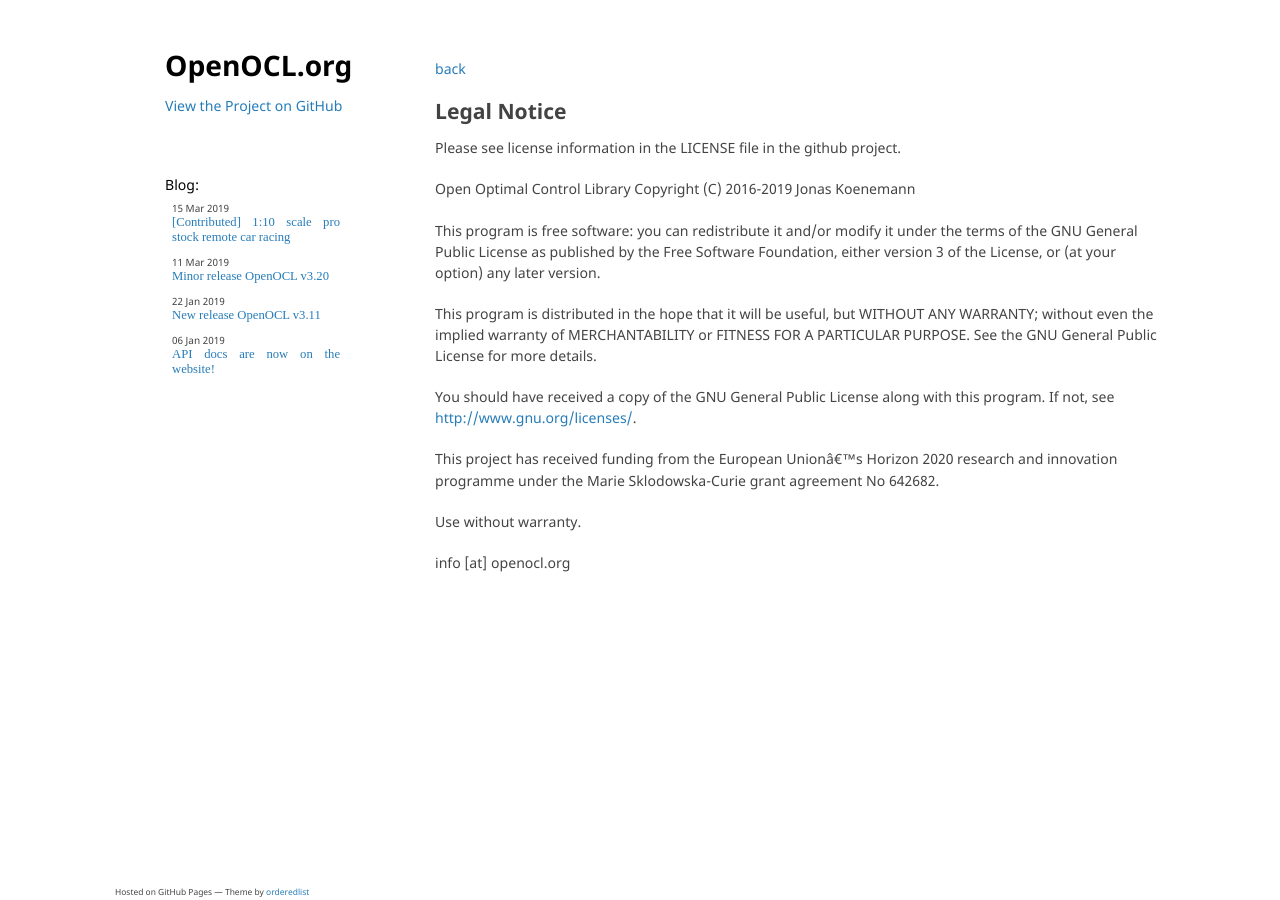
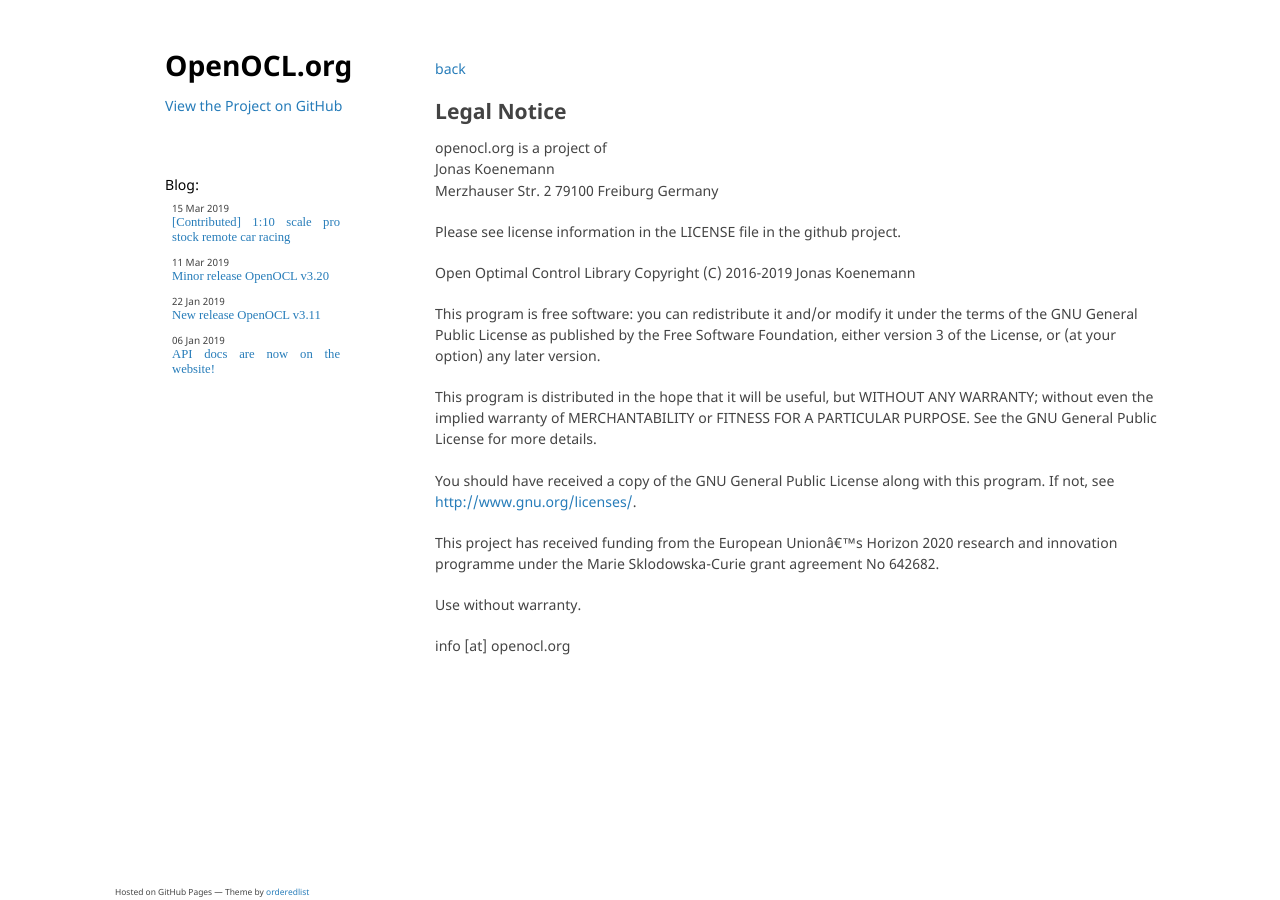
Before and after one commit to OpenOCL/openocl.github.io, a Jekyll site: the page built from legal.md, in a window 1280 px wide. Built offline with Jekyll 4.4.1, drawn with Linux system fonts in a browser that asks for light colours; some web fonts are replaced; our own code applies the rules of GitHub Pages for plain Markdown files.

Commit message:
Update legal.md

```diff
--- a/legal.md
+++ b/legal.md
@@ -3,6 +3,12 @@
 last_modified_at: 2019-03-15
 title: Legal Notice
 ---
+
+openocl.org is a project of
+Jonas Koenemann
+Merzhauser Str. 2
+79100 Freiburg
+Germany
 
 Please see license information in the LICENSE file in the github project.
 
```
